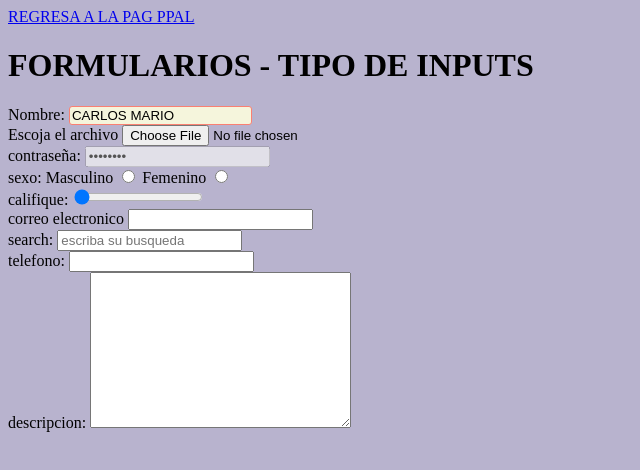
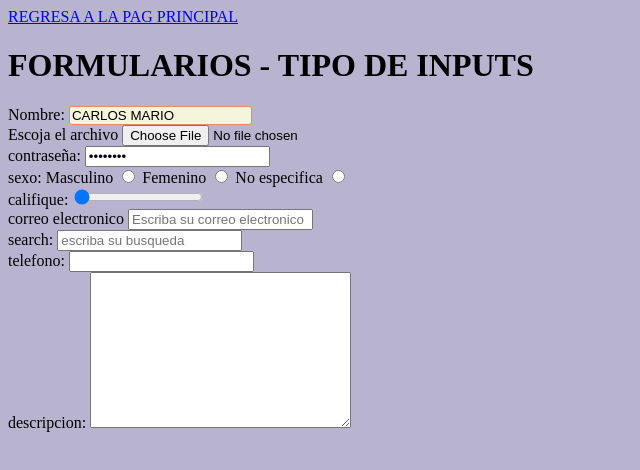
Before and after one commit to Cmquintero/Ejemplo-Clases, a plain HTML site: page html/newform.html in a window 1280 px wide. Shown: the whole page, without its empty margins (0-640 px from the left). Drawn offline with Linux system fonts and the light colour scheme.

Commit message:
new_folder_validaciones

```diff
--- a/html/newform.html
+++ b/html/newform.html
@@ -8,30 +8,31 @@
     <link rel="stylesheet" href="../css/style.css">
 </head>
 <body>
-   <a href="../index.html">REGRESA A LA PAG PPAL</a>
+   <a href="../index.html">REGRESA A LA PAG PRINCIPAL</a>
     <h1>FORMULARIOS - TIPO DE INPUTS</h1>
     <label for="Nombre"></label>
     <label for="Nombre">Nombre: </label>
-    <input type="text" value= "CARLOS MARIO" name="nombre"  id="nombre" class="inputs_class" readonly >
+    <input type="text" value= "CARLOS MARIO" name="nombre"  id="nombre" class="inputs_class" placeholder="Escriba su Nombre" required  >
     <br>
     <label for="file">Escoja el archivo</label>
-    <input type="file" class="inputs_class">
+    <input type="file" class="inputs_class"  >
     <br>
     <label for="contraseña">contraseña: </label>
-    <input type="password" value="contrase" class="inputs_class" disabled>
+    <input type="password" value="contrase" class="inputs_class" placeholder="Escriba su contraseña" required>
     <br>
     <label for="sexo">sexo:  </label>
     Masculino <input type="radio" name="sexo" value="M" id="hombre">
     Femenino <input type="radio" name="sexo" value="F" id="mujer">
+    No especifica <input type="radio" name="sexo" value="F" id="Indefinido">
     <br>
     <label for="calificacion">califique:</label>
     <input type="range"min="0" max="5" step="1" value="0">
     <br>
     <label for="correoelectronico">correo electronico</label>
-    <input type="correo" >
+    <input type="correo" placeholder="Escriba su correo electronico" >
     <br>
     <label for="buscar">search: </label>
-    <input type="url" placeholder="escriba su busqueda" class="inputs_class" >
+    <input type="url" placeholder="escriba su busqueda" class="inputs_class" required>
     <br>
     <label for="telefono">telefono: </label>
     <input type="tel" name="telefono" id="telefono" maxlength="10"minlength="7">
```
